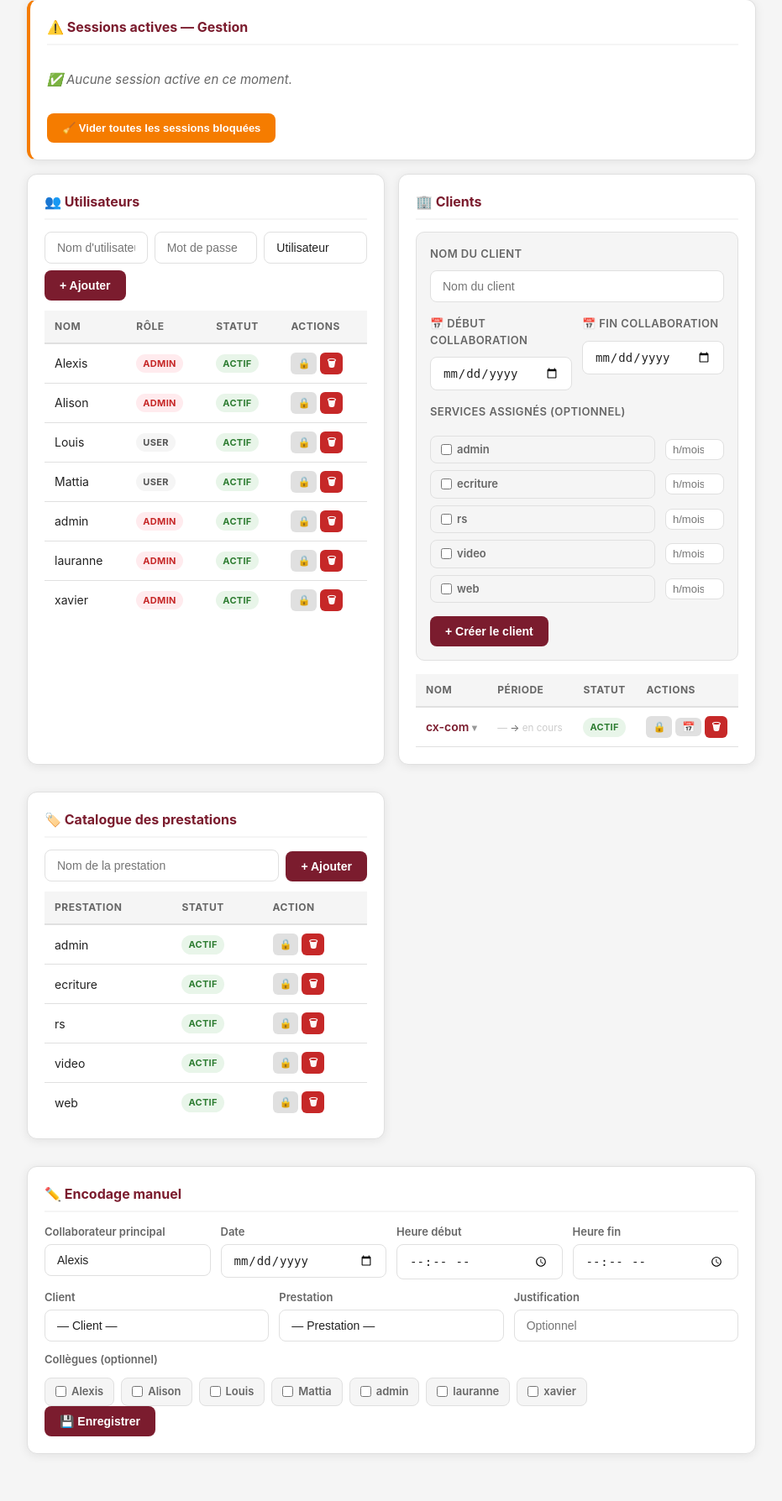
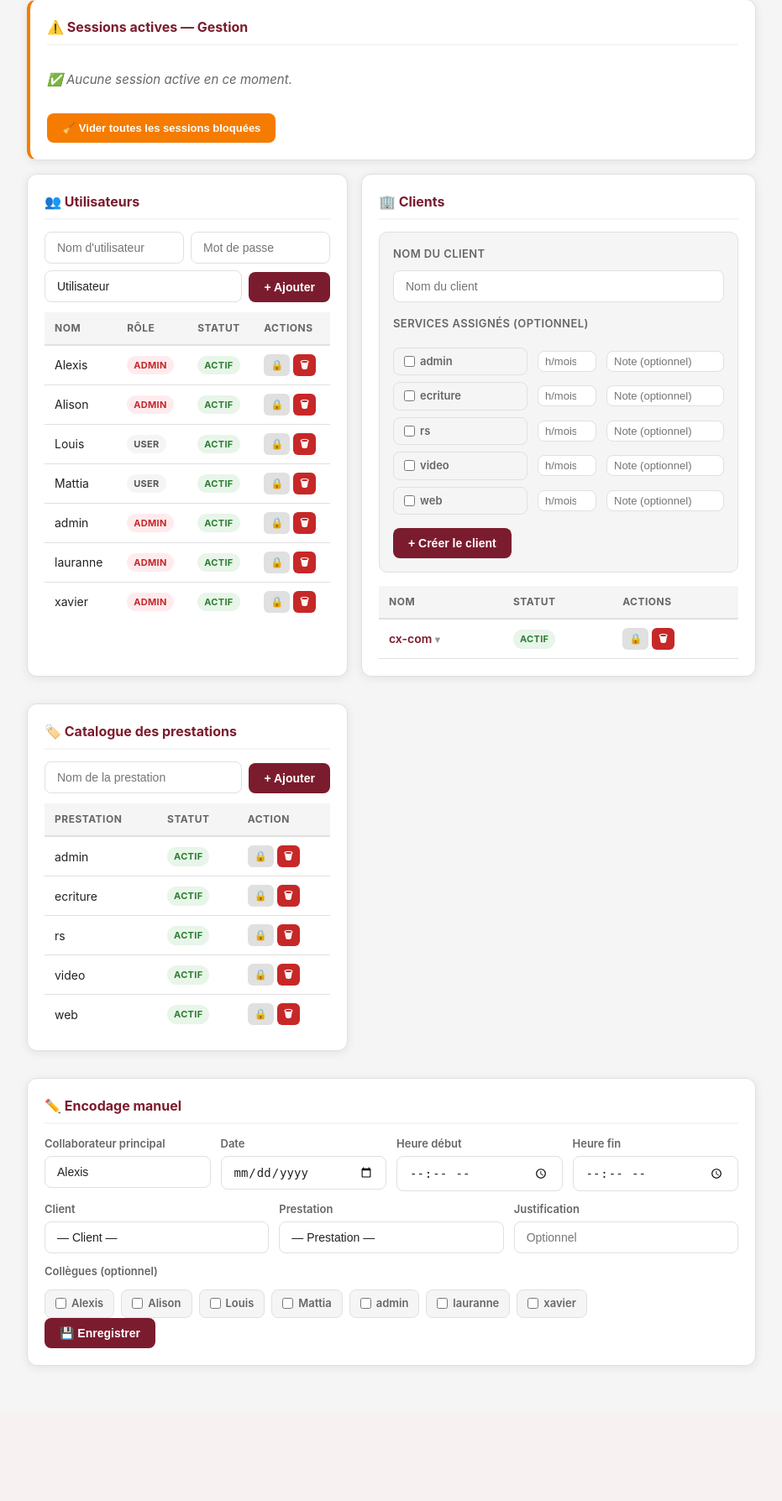
Before and after one commit to xarenaud/timetracker, a Flask app: page /admin in a window 1280 px wide. Shown: the part 130-1918 px from the top of the page at 84% size, without its empty margins (174-1105 px from the left). After the commit the page ends 1758 px from the top, so only its background shows below. Run offline with Flask 3, Linux system fonts and the light colour scheme; a user stored in the database is signed in; data comes from the database, SQL or seed files in the repository; data that the repository does not hold is empty; some libraries are stand-ins or nearby versions.

Commit message:
V19 - Note facultative par service client

```diff
--- a/app.py
+++ b/app.py
@@ -128,6 +128,7 @@ def init_db():
             client_id INTEGER NOT NULL,
             template_id INTEGER NOT NULL,
             monthly_hours REAL DEFAULT 0,
+            note TEXT DEFAULT NULL,
             UNIQUE(client_id, template_id)
         )''')
         c.execute('''CREATE TABLE IF NOT EXISTS time_entries (
@@ -190,6 +191,7 @@ def init_db():
             client_id INTEGER NOT NULL,
             template_id INTEGER NOT NULL,
             monthly_hours REAL DEFAULT 0,
+            note TEXT DEFAULT NULL,
             UNIQUE(client_id, template_id)
         )''')
         c.execute('''CREATE TABLE IF NOT EXISTS time_entries (
@@ -248,6 +250,7 @@ def migrate_db():
         if USE_PG:
             c.execute("ALTER TABLE clients ADD COLUMN IF NOT EXISTS collab_start TEXT DEFAULT NULL")
             c.execute("ALTER TABLE clients ADD COLUMN IF NOT EXISTS collab_end TEXT DEFAULT NULL")
+            c.execute("ALTER TABLE client_services ADD COLUMN IF NOT EXISTS note TEXT DEFAULT NULL")
         else:
             try:
                 c.execute("ALTER TABLE clients ADD COLUMN collab_start TEXT DEFAULT NULL")
@@ -255,8 +258,11 @@ def migrate_db():
             try:
                 c.execute("ALTER TABLE clients ADD COLUMN collab_end TEXT DEFAULT NULL")
             except: pass
+            try:
+                c.execute("ALTER TABLE client_services ADD COLUMN note TEXT DEFAULT NULL")
+            except: pass
         conn.commit()
-        print("[MIGRATE] Colonnes collab_start / collab_end OK")
+        print("[MIGRATE] Colonnes collab_start / collab_end / note OK")
     except Exception as e:
         print(f"[MIGRATE] {e}")
     conn.close()
@@ -530,11 +536,13 @@ def records():
         SELECT te.id, te.start_time, te.end_time, te.duration_minutes, te.pause_minutes,
                te.is_manual, te.justification, te.session_id,
                u.username, c.name as client_name, st.name as service_name,
-               te.client_id, te.template_id, te.user_id
+               te.client_id, te.template_id, te.user_id,
+               cs.note as service_note
         FROM time_entries te
         JOIN users u ON te.user_id = u.id
         JOIN clients c ON te.client_id = c.id
         JOIN service_templates st ON te.template_id = st.id
+        LEFT JOIN client_services cs ON cs.client_id = te.client_id AND cs.template_id = te.template_id
         WHERE 1=1
     """
     params = []
@@ -574,7 +582,8 @@ def records():
                 'duration_minutes': r[3], 'pause_minutes': r[4],
                 'is_manual': r[5], 'justification': r[6], 'session_id': r[7],
                 'username': r[8], 'client_name': r[9], 'service_name': r[10],
-                'client_id': r[11], 'template_id': r[12], 'user_id': r[13]
+                'client_id': r[11], 'template_id': r[12], 'user_id': r[13],
+                'service_note': r[14] or ''
             })
         else:
             entries.append(dict(r))
@@ -583,14 +592,18 @@ def records():
     for e in entries:
         key = (e['client_name'], e['service_name'], e['client_id'], e['template_id'])
         if key not in stats:
-            stats[key] = {'total_minutes': 0, 'monthly_hours': 0}
+            stats[key] = {'total_minutes': 0, 'monthly_hours': 0, 'note': e.get('service_note', '')}
         stats[key]['total_minutes'] += e['duration_minutes']
 
     for key in stats:
-        c.execute(f"SELECT monthly_hours FROM client_services WHERE client_id={PLACEHOLDER} AND template_id={PLACEHOLDER}",
+        c.execute(f"SELECT monthly_hours, note FROM client_services WHERE client_id={PLACEHOLDER} AND template_id={PLACEHOLDER}",
                   (key[2], key[3]))
         row = c.fetchone()
-        stats[key]['monthly_hours'] = (row[0] if USE_PG else row['monthly_hours']) if row else 0
+        if row:
+            stats[key]['monthly_hours'] = row[0] if USE_PG else row['monthly_hours']
+            stats[key]['note'] = (row[1] if USE_PG else row['note']) or ''
+        else:
+            stats[key]['monthly_hours'] = 0
 
     conn.close()
     return render_template('records.html', entries=entries, stats=stats,
@@ -698,8 +711,9 @@ def add_client():
             tid = t[0] if USE_PG else t['id']
             if request.form.get(f'selected_{tid}'):
                 hours = float(request.form.get(f'hours_{tid}', 0) or 0)
-                c.execute(f"INSERT INTO client_services (client_id, template_id, monthly_hours) VALUES ({P(3)})",
-                          (client_id, tid, hours))
+                note = request.form.get(f'note_{tid}', '') or None
+                c.execute(f"INSERT INTO client_services (client_id, template_id, monthly_hours, note) VALUES ({P(4)})",
+                          (client_id, tid, hours, note))
         conn.commit()
     except Exception as e:
         print(f"Erreur add_client: {e}")
@@ -801,31 +815,35 @@ def get_client_assignments(client_id):
     c = conn.cursor()
     c.execute(f"SELECT id, name FROM service_templates WHERE active=1 ORDER BY name")
     all_templates = c.fetchall()
-    c.execute(f"SELECT template_id, monthly_hours FROM client_services WHERE client_id={PLACEHOLDER}", (client_id,))
+    c.execute(f"SELECT template_id, monthly_hours, note FROM client_services WHERE client_id={PLACEHOLDER}", (client_id,))
     assigned_raw = c.fetchall()
     conn.close()
 
     if USE_PG:
-        assigned = {r[0]: r[1] for r in assigned_raw}
+        assigned = {r[0]: {'monthly_hours': r[1], 'note': r[2]} for r in assigned_raw}
         result = []
         for t in all_templates:
             tid = t[0]
+            info = assigned.get(tid, {})
             result.append({
                 'template_id': tid,
                 'name': t[1],
                 'assigned': tid in assigned,
-                'monthly_hours': assigned.get(tid, 0)
+                'monthly_hours': info.get('monthly_hours', 0),
+                'note': info.get('note', '')
             })
     else:
-        assigned = {r['template_id']: r['monthly_hours'] for r in assigned_raw}
+        assigned = {r['template_id']: {'monthly_hours': r['monthly_hours'], 'note': r['note']} for r in assigned_raw}
         result = []
         for t in all_templates:
             tid = t['id']
+            info = assigned.get(tid, {})
             result.append({
                 'template_id': tid,
                 'name': t['name'],
                 'assigned': tid in assigned,
-                'monthly_hours': assigned.get(tid, 0)
+                'monthly_hours': info.get('monthly_hours', 0),
+                'note': info.get('note', '')
             })
     return jsonify(result)
 
@@ -852,13 +870,15 @@ def assign_services_bulk():
                   (client_id, tid))
         existing = c.fetchone()
 
+        note = request.form.get(f'note_{tid}', '') or None
+
         if is_selected:
             if existing:
-                c.execute(f"UPDATE client_services SET monthly_hours={PLACEHOLDER} WHERE client_id={PLACEHOLDER} AND template_id={PLACEHOLDER}",
-                          (hours, client_id, tid))
+                c.execute(f"UPDATE client_services SET monthly_hours={PLACEHOLDER}, note={PLACEHOLDER} WHERE client_id={PLACEHOLDER} AND template_id={PLACEHOLDER}",
+                          (hours, note, client_id, tid))
             else:
-                c.execute(f"INSERT INTO client_services (client_id, template_id, monthly_hours) VALUES ({P(3)})",
-                          (client_id, tid, hours))
+                c.execute(f"INSERT INTO client_services (client_id, template_id, monthly_hours, note) VALUES ({P(4)})",
+                          (client_id, tid, hours, note))
         else:
             if existing:
                 c.execute(f"DELETE FROM client_services WHERE client_id={PLACEHOLDER} AND template_id={PLACEHOLDER}",
@@ -955,7 +975,7 @@ def get_services_for_client(client_id):
     conn = get_db()
     c = conn.cursor()
     c.execute(f"""
-        SELECT cs.template_id, st.name
+        SELECT cs.template_id, st.name, cs.note
         FROM client_services cs
         JOIN service_templates st ON cs.template_id = st.id
         WHERE cs.client_id = {PLACEHOLDER} ORDER BY st.name
@@ -963,7 +983,7 @@ def get_services_for_client(client_id):
     rows = c.fetchall()
     conn.close()
     if USE_PG:
-        return jsonify([{'template_id': r[0], 'name': r[1]} for r in rows])
+        return jsonify([{'template_id': r[0], 'name': r[1], 'note': r[2] or ''} for r in rows])
     return jsonify([dict(r) for r in rows])
 
 @app.route('/admin/clear_sessions', methods=['POST'])
--- a/templates/admin.html
+++ b/templates/admin.html
@@ -61,17 +61,6 @@
             <label class="field-label">Nom du client</label>
             <input type="text" name="client_name" placeholder="Nom du client" required class="form-input"/>
           </div>
-          <!-- Dates de collaboration -->
-          <div class="form-row mb-3">
-            <div class="form-group">
-              <label class="field-label">📅 Début collaboration</label>
-              <input type="date" name="collab_start" class="form-input"/>
-            </div>
-            <div class="form-group">
-              <label class="field-label">📅 Fin collaboration</label>
-              <input type="date" name="collab_end" class="form-input"/>
-            </div>
-          </div>
           {% if templates %}
           <div class="form-group mb-3">
             <label class="field-label">Services assignés (optionnel)</label>
@@ -85,6 +74,8 @@
                 </label>
                 <input type="number" name="hours_{{ t.id }}" placeholder="h/mois"
                   step="0.5" min="0" class="form-input form-input-xs"/>
+                <input type="text" name="note_{{ t.id }}" placeholder="Note (optionnel)"
+                  class="form-input form-input-xs" style="min-width:140px"/>
               </div>
               {% endfor %}
             </div>
@@ -96,7 +87,7 @@
 
       <!-- Liste clients -->
       <table class="table mt-2">
-        <thead><tr><th>Nom</th><th>Période</th><th>Statut</th><th>Actions</th></tr></thead>
+        <thead><tr><th>Nom</th><th>Statut</th><th>Actions</th></tr></thead>
         <tbody>
           {% for c in clients %}
           <tr>
@@ -105,36 +96,15 @@
                 {{ c.name }} <small style="color:#999">▾</small>
               </span>
             </td>
-            <td>
-              <small style="color:#666">
-                {% if c.collab_start %}{{ c.collab_start }}{% else %}<span style="color:#ccc">—</span>{% endif %}
-                →
-                {% if c.collab_end %}{{ c.collab_end }}{% else %}<span style="color:#ccc">en cours</span>{% endif %}
-              </small>
-            </td>
             <td><span class="badge {% if c.active %}badge-success{% else %}badge-warning{% endif %}">{{ 'Actif' if c.active else 'Inactif' }}</span></td>
             <td>
               <a href="{{ url_for('toggle_client', cid=c.id) }}" class="btn btn-xs btn-secondary">{{ '🔒' if c.active else '🔓' }}</a>
-              <button type="button" class="btn btn-xs btn-secondary" onclick="toggleEditDates({{ c.id }})">📅</button>
               <a href="{{ url_for('delete_client', cid=c.id) }}" class="btn btn-xs btn-danger" onclick="return confirm('Supprimer {{ c.name }} ?')">🗑</a>
-            </td>
-          </tr>
-          <!-- Édition dates inline -->
-          <tr class="hidden" id="dates-row-{{ c.id }}">
-            <td colspan="4">
-              <form method="POST" action="{{ url_for('edit_client_dates', cid=c.id) }}" class="inline-form" style="gap:12px;flex-wrap:wrap">
-                <label style="font-size:13px;color:#666">📅 Début :</label>
-                <input type="date" name="collab_start" value="{{ c.collab_start or '' }}" class="form-input form-input-sm"/>
-                <label style="font-size:13px;color:#666">Fin :</label>
-                <input type="date" name="collab_end" value="{{ c.collab_end or '' }}" class="form-input form-input-sm"/>
-                <button type="submit" class="btn btn-xs btn-success">💾 Sauvegarder</button>
-                <button type="button" class="btn btn-xs btn-secondary" onclick="toggleEditDates({{ c.id }})">✖</button>
-              </form>
             </td>
           </tr>
           <!-- Services inline pour ce client -->
           <tr class="client-services-row hidden" id="cs-row-{{ c.id }}">
-            <td colspan="4">
+            <td colspan="3">
               <form method="POST" action="{{ url_for('assign_services_bulk') }}" class="services-inline-form">
                 <input type="hidden" name="client_id" value="{{ c.id }}"/>
                 <div class="services-checklist" id="cs-list-{{ c.id }}">
@@ -269,13 +239,11 @@ function loadAdminSessions() {
 }
 document.addEventListener('DOMContentLoaded', loadAdminSessions);
 
-// Nouveau client - toggle form
 function toggleNewClient() {
   const box = document.getElementById('new-client-box');
   box.style.display = box.style.display === 'none' ? 'block' : 'none';
 }
 
-// Nouveau client - toggle heures
 function toggleHoursNew(checkbox, templateId) {
   const input = document.querySelector('input[name="hours_' + templateId + '"]');
   if (input) {
@@ -284,7 +252,6 @@ function toggleHoursNew(checkbox, templateId) {
   }
 }
 
-// Client existant - afficher/masquer ses services
 function toggleClientServices(clientId) {
   const row = document.getElementById('cs-row-' + clientId);
   if (row.classList.contains('hidden')) {
@@ -295,13 +262,7 @@ function toggleClientServices(clientId) {
   }
 }
 
-// Client existant - afficher/masquer édition dates
-function toggleEditDates(clientId) {
-  const row = document.getElementById('dates-row-' + clientId);
-  row.classList.toggle('hidden');
-}
-
-// Charger les services d'un client existant — VERSION CORRIGEE avec createElement
+// Charger les services d'un client existant — avec note facultative
 function loadClientServicesInline(clientId) {
   const container = document.getElementById('cs-list-' + clientId);
   fetch('/admin/get_client_assignments/' + clientId)
@@ -310,20 +271,17 @@ function loadClientServicesInline(clientId) {
       container.innerHTML = '';
       data.forEach(s => {
 
-        // Div wrapper
         const row = document.createElement('div');
         row.className = 'service-check-row';
 
         // Label + checkbox
         const label = document.createElement('label');
         label.className = 'chip-check';
-
         const checkbox = document.createElement('input');
         checkbox.type = 'checkbox';
         checkbox.name = 'selected_' + s.template_id;
         checkbox.value = '1';
         checkbox.checked = s.assigned ? true : false;
-
         const labelText = document.createTextNode(' ' + s.name);
         label.appendChild(checkbox);
         label.appendChild(labelText);
@@ -338,9 +296,18 @@ function loadClientServicesInline(clientId) {
         hoursInput.placeholder = 'h/mois';
         hoursInput.className = 'form-input form-input-xs';
 
-        // Assemblage
+        // Input note facultative
+        const noteInput = document.createElement('input');
+        noteInput.type = 'text';
+        noteInput.name = 'note_' + s.template_id;
+        noteInput.value = s.note || '';
+        noteInput.placeholder = '📝 Note (optionnel)';
+        noteInput.className = 'form-input form-input-xs';
+        noteInput.style.minWidth = '140px';
+
         row.appendChild(label);
         row.appendChild(hoursInput);
+        row.appendChild(noteInput);
         container.appendChild(row);
       });
     });
@@ -355,7 +322,7 @@ function loadManualServices() {
       const sel = document.getElementById('manual-service');
       sel.innerHTML = '<option value="">— Prestation —</option>';
       data.forEach(s => {
-        sel.innerHTML += '<option value="' + s.template_id + '">' + s.name + '</option>';
+        sel.innerHTML += '<option value="' + s.template_id + '">' + s.name + (s.note ? ' — ' + s.note : '') + '</option>';
       });
     });
 }
```
Also changed, not shown: templates/records.html (+17 -1 lines), 1 other file.
